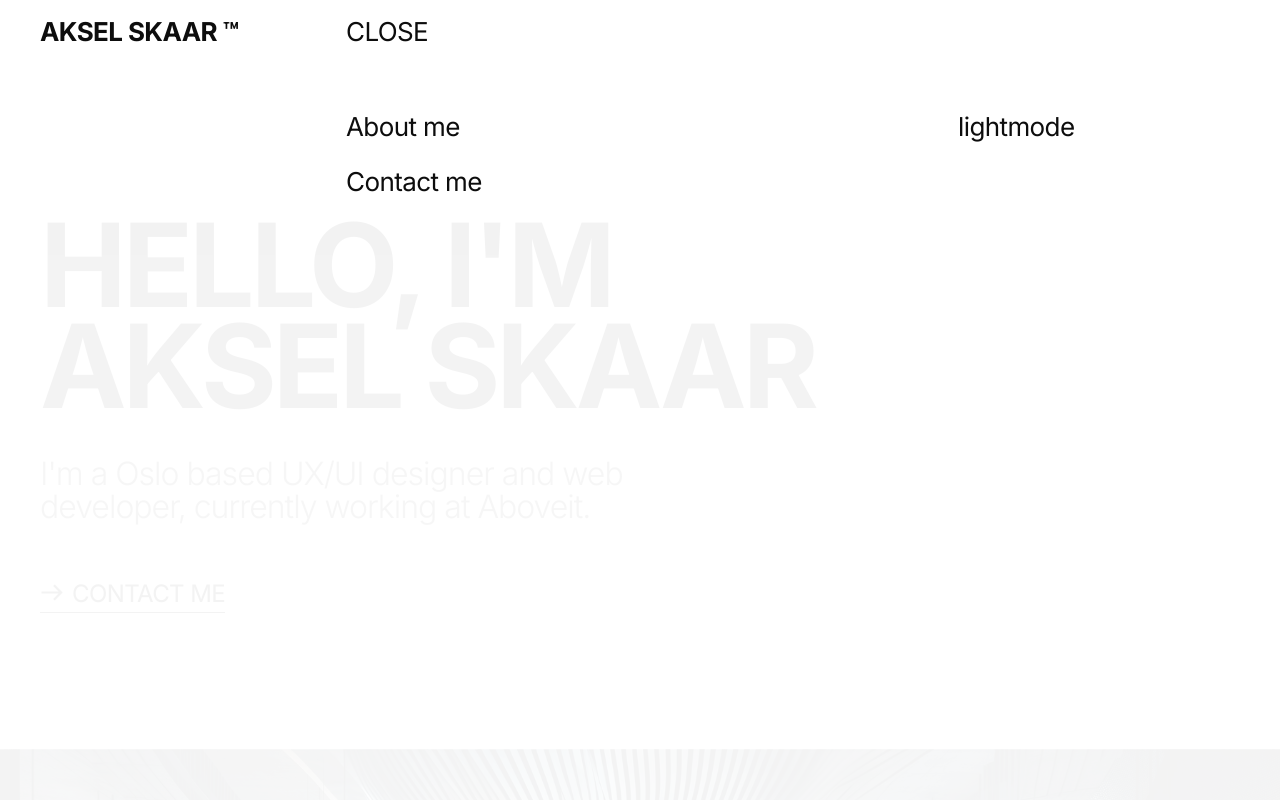
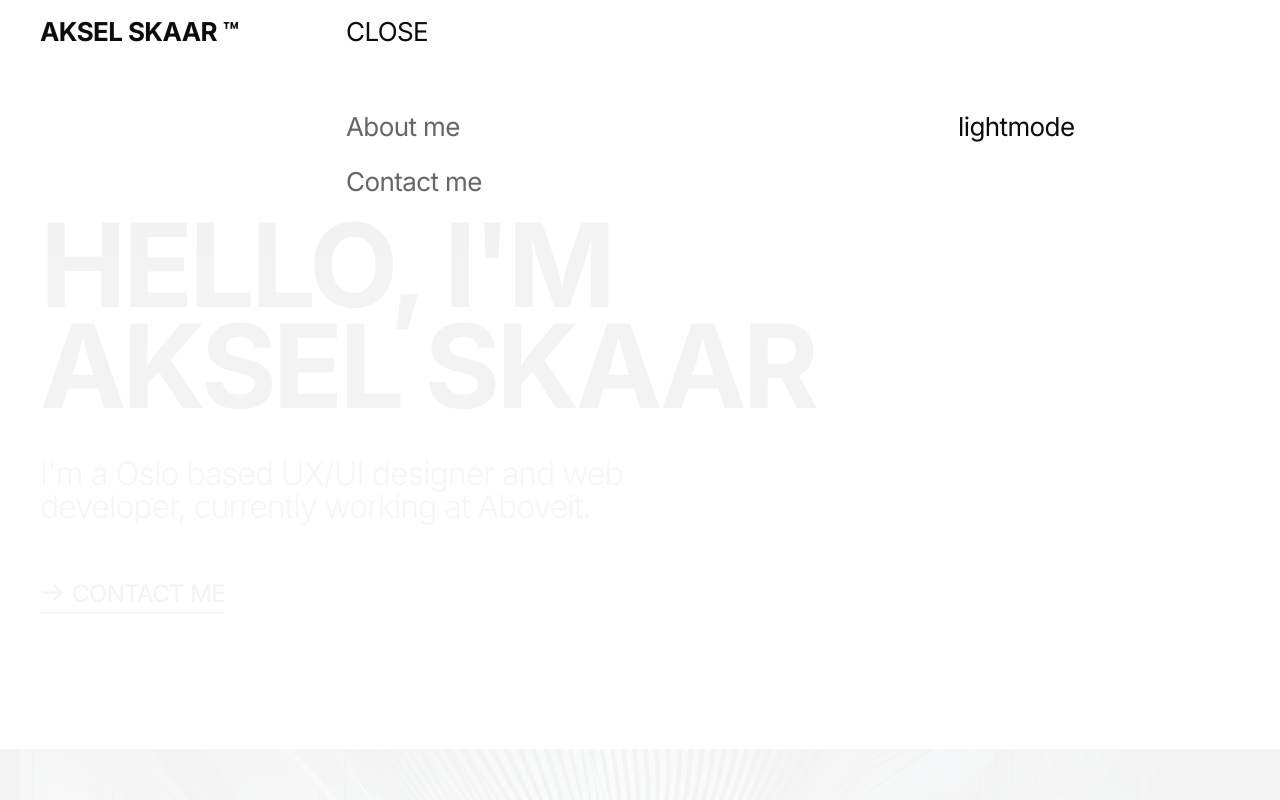
Before and after one commit to AkselHSkaar/Portfolio-website, a Next.js app: page / in a window 1280 px wide. Both pictures are taken after a click on the element "MENU". Shown: the top 800 px of the page. Built offline with nearby package versions, Linux system fonts and the light colour scheme.

Commit message:
add: active state on nav links

```diff
--- a/src/components/shared/Navbar.tsx
+++ b/src/components/shared/Navbar.tsx
@@ -3,9 +3,11 @@
 import { useState } from 'react'
 import Link from 'next/link'
 import ThemeSwitch from './ThemeSwitch'
+import { usePathname } from 'next/navigation'
 
 const Navbar = () => {
   const [isOpen, setIsOpen] = useState(false)
+  const pathname = usePathname()
 
   const onToggle = () => setIsOpen(!isOpen)
   const onClose = () => setIsOpen(false)
@@ -37,14 +39,22 @@ const Navbar = () => {
       </div>
       {isOpen && (
         <div className='my-15 flex flex-col justify-between md:justify-normal h-full md:grid md:grid-cols-3 md:gap-7 lg:grid-cols-8 xl:grid-cols-4'>
-          <div className='flex flex-col gap-7 md:col-start-2 md:row-start-1 md:col-span-2 lg:col-start-3 xl:col-start-2'>
+          <div className='flex flex-col gap-7 md:col-start-2 md:row-start-1 md:col-span-2 lg:col-start-3 xl:col-start-2 text-gray-400'>
             <div className='flex'>
-              <Link href='/about' onClick={onClose}>
+              <Link
+                href='/about'
+                onClick={onClose}
+                className={`${pathname === '/about' && 'text-gray-800'}`}
+              >
                 About me
               </Link>
             </div>
             <div className='flex'>
-              <Link href='/contact' onClick={onClose} className='flex'>
+              <Link
+                href='/contact'
+                onClick={onClose}
+                className={`${pathname === '/contact' && 'text-gray-800'} flex`}
+              >
                 Contact me
               </Link>
             </div>
```
